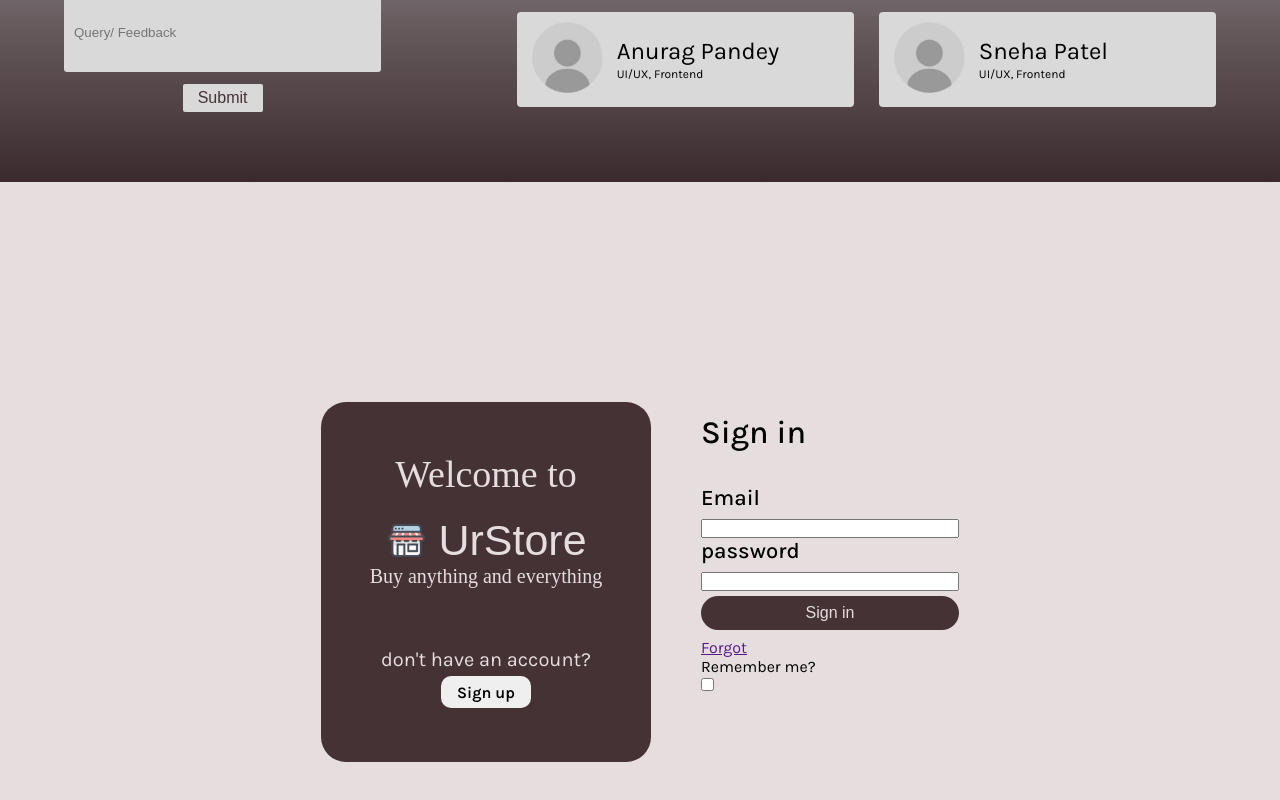
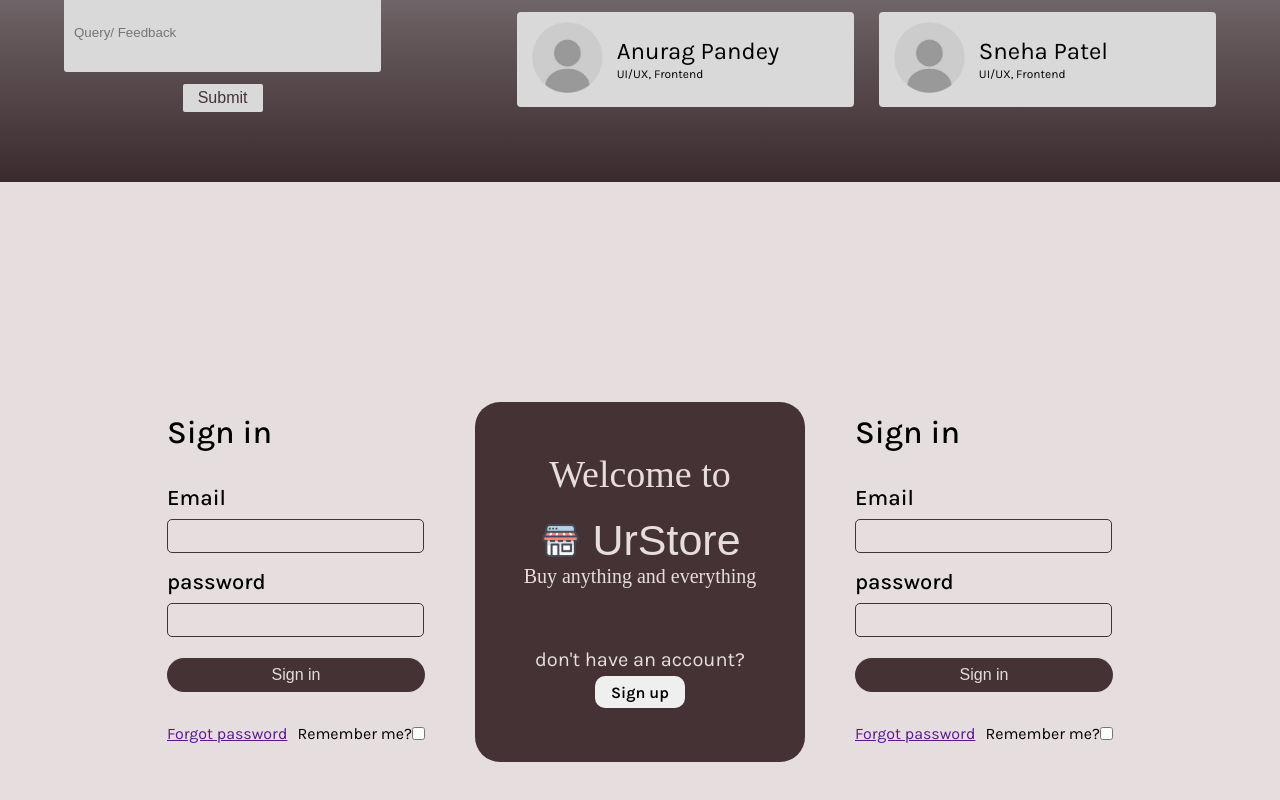
Before and after one commit to RaviPatel94/UrStore, a React (Vite) app: page / in a window 1280 px wide. Shown: the part 2025-2825 px from the top of the page. Built offline with nearby package versions, Linux system fonts and the light colour scheme.

Commit message:
Update Signin.jsx

```diff
--- a/src/components/Signin.jsx
+++ b/src/components/Signin.jsx
@@ -1,8 +1,25 @@
 import React from 'react'
+import { useEffect } from 'react'
 
 export default function Signin() {
   return (
     <div className='signinbox'>
+        <div className='inputs' id='signup'>
+            <h1>Sign in</h1>
+            <h3>Email</h3>
+            <input type="text" className='credentials'/>
+            <h3>password</h3>
+            <input type="password" className='credentials' />
+            <button>Sign in</button>
+            <div className='helpsignin'>
+                <a href="">Forgot password</a>
+                <div className='remember'>
+                    <p>Remember me?</p>
+                    <input type="checkbox" />
+                </div>
+
+            </div>
+        </div>
         <div className='brandbox'>
             <h1>Welcome to</h1>
             <div className='brandlogo'>
@@ -11,18 +28,18 @@
             </div>
             <span className='branddisc'>Buy anything and everything</span>
             <p>don't have an account?</p>
-            <button>Sign up</button>
+            <button id='signbtn'>Sign up</button>
         </div>
-        <div className='inputs'>
+        <div className='inputs' id='signin'>
             <h1>Sign in</h1>
             <h3>Email</h3>
-        <input type="text" />
+            <input type="text" className='credentials'/>
             <h3>password</h3>
-        <input type="password" />
+            <input type="password" className='credentials' />
             <button>Sign in</button>
-        <div>
-            <a href="">Forgot</a>
-            <div>
+            <div className='helpsignin'>
+                <a href="">Forgot password</a>
+                <div className='remember'>
                     <p>Remember me?</p>
                     <input type="checkbox" />
                 </div>
```
Lines whose indentation alone changed are shown as unchanged.
